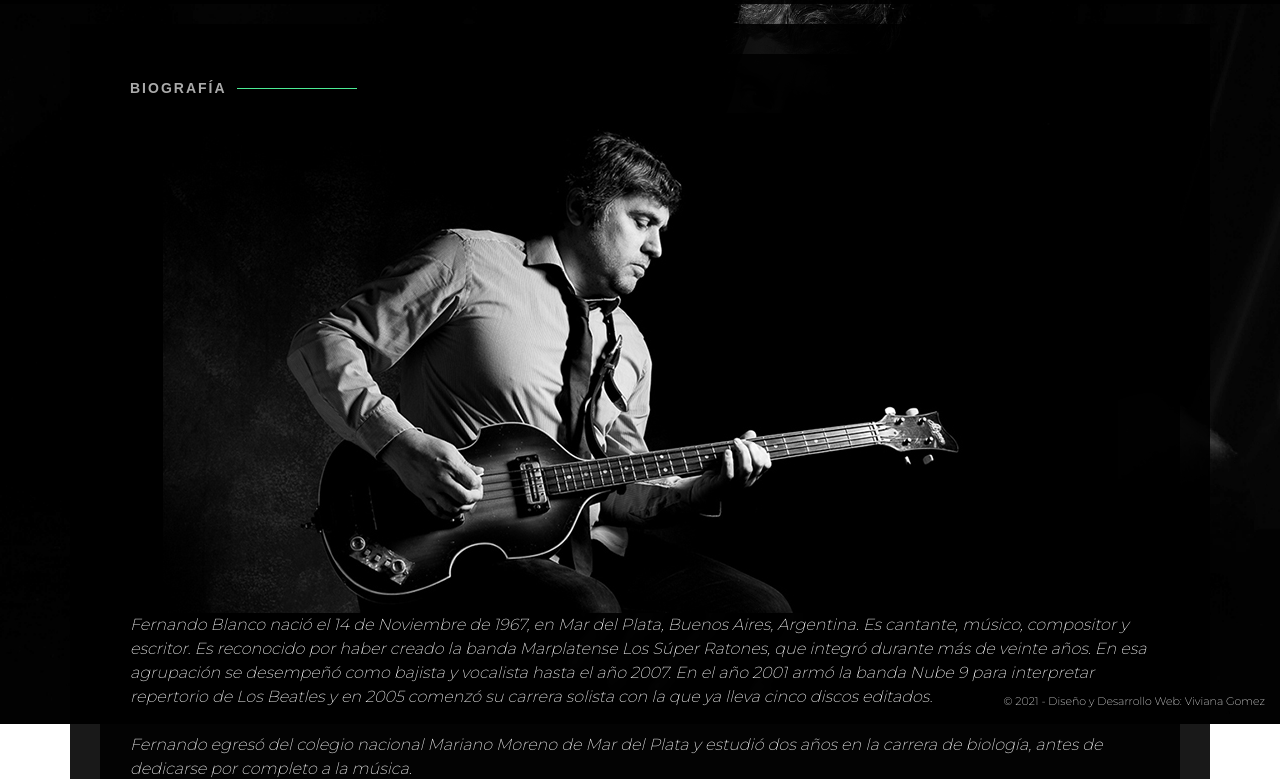
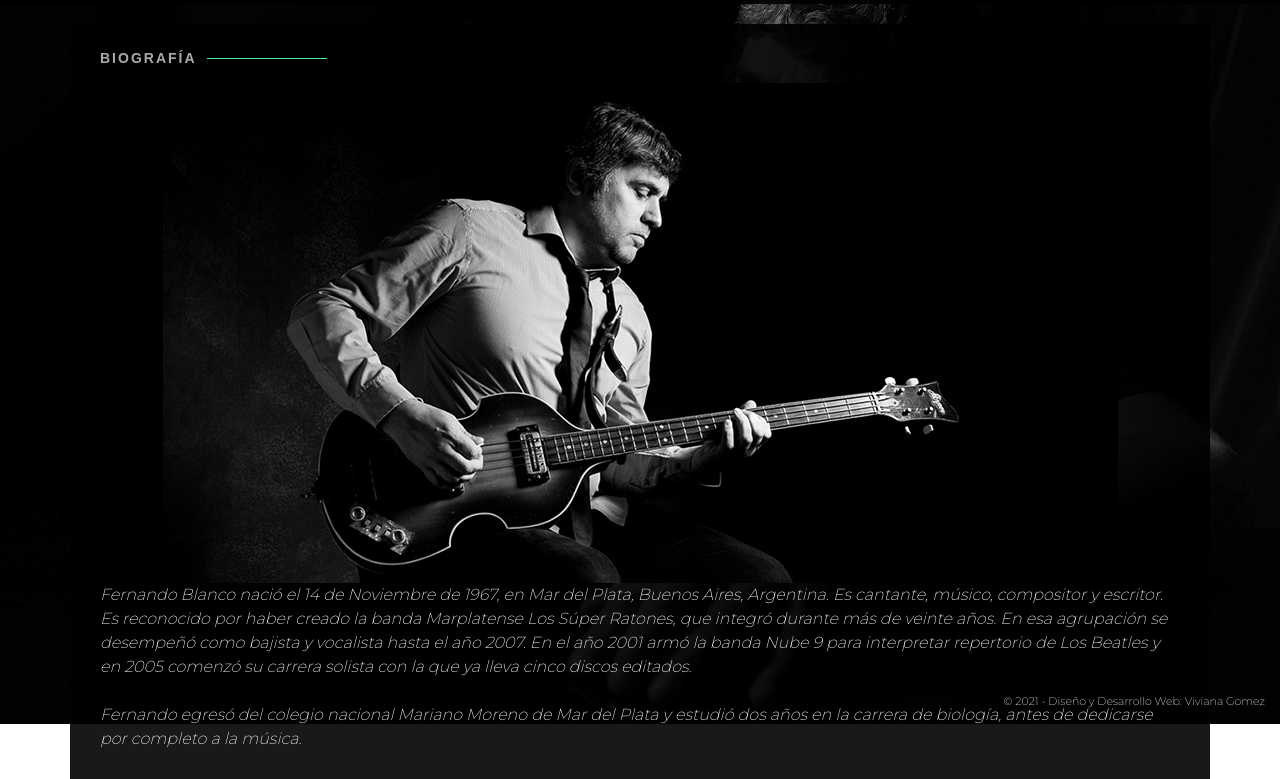
Before and after one commit to vgomez2021/Mod-3_Unidad-1, a plain HTML site: page sitio/bio.html in a window 1280 px wide. Shown: the part 76-855 px from the top of the page. Drawn offline with nearby package versions, Linux system fonts and the light colour scheme.

Commit message:
Update bio.html

```diff
--- a/sitio/bio.html
+++ b/sitio/bio.html
@@ -39,8 +39,7 @@
     </header>
     <section id="bio" class="bio section-show">
         <div class="bio container">
-            <div class="bio container">
-                <div class="section-title">
+              <div class="section-title">
                     <h2>Biografía</h2>
                 </div>
                 <center><img src="../sitio/img/bio.jpg" alt=""></center>
```
